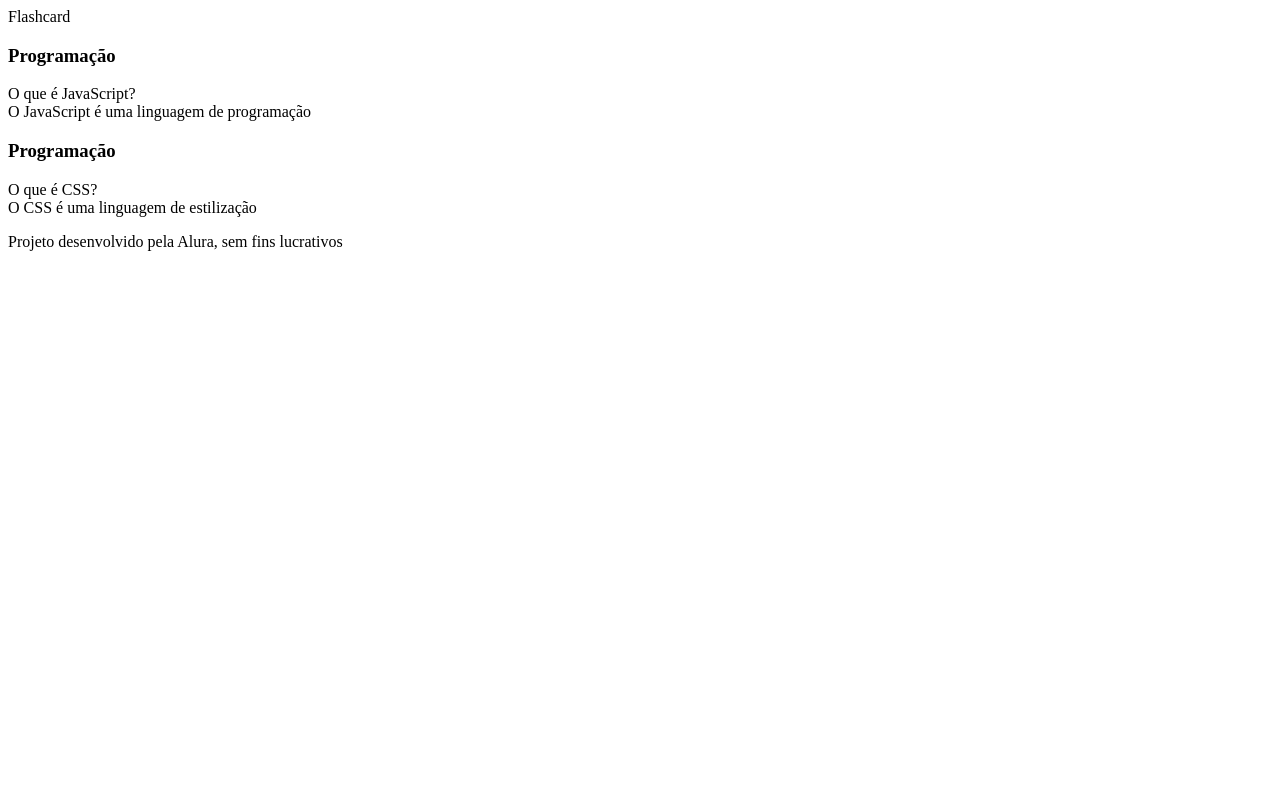
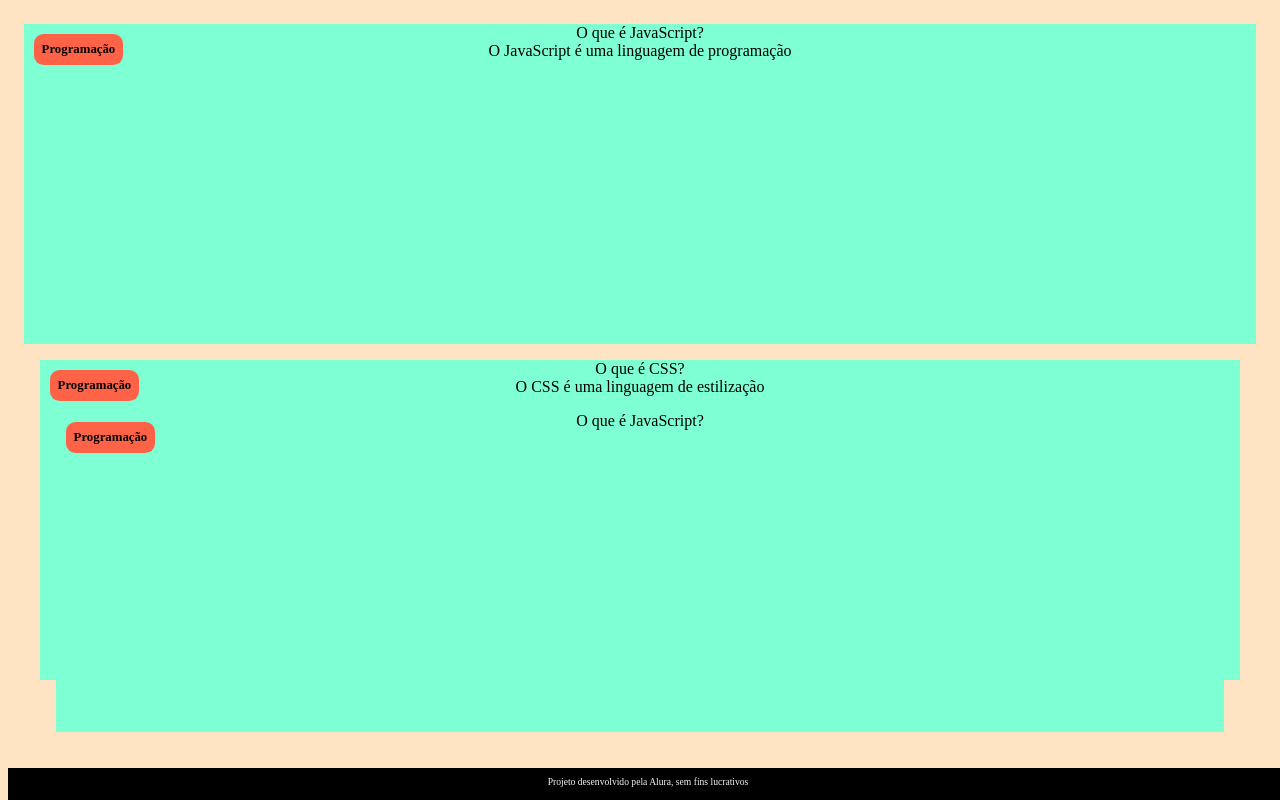
Before and after one commit to Kanuro/aluracards, a plain HTML site: page index.html in a window 1280 px wide. Drawn offline with Linux system fonts and the light colour scheme; a web font is replaced by a local one.

Commit message:
Add files via upload

```diff
--- /dev/null
+++ b/assets/Style.css
@@ -0,0 +1,48 @@
+body {
+    background-color:bisque;
+    font-family: bai jamjuree;
+}
+
+footer {
+     background-color: black;
+     color:  whitesmoke;
+      position: fixed;
+      bottom: 0;
+      width: 100%;
+      height: 2rem;
+}
+
+  footer p {
+          text-align: center;
+           font-size: 0.6rem;
+            margin-top: 0.5rem;
+  }
+
+  #container {
+    display: flex;
+}
+.cartao {
+  margin: 1rem 1rem;
+  background-color: aqua;
+  height: 20rem;
+  flex-grow: 1;
+  flex-basis: calc(33% - 6rem);
+}
+.cartao__conteudo {
+  text-align: center;
+  background-color: aquamarine;
+  height: 100%;
+}
+.cartao__conteudo {
+  text-align: center;
+  height: 100%;
+}
+.cartao__conteudo h3 {
+  background-color: tomato;
+  text-align: left;
+  padding: 0.5rem;
+  position: absolute;
+  margin: 0.6rem;
+  border-radius:0.6rem;
+  font-size: 1vw;
+}
--- a/index.html
+++ b/index.html
@@ -7,7 +7,8 @@
     <link rel="preconnect" href="https://fonts.gstatic.com" crossorigin />
     <link
       href="https://fonts.googleapis.com/css2?family=Bai+Jamjuree:ital,wght@0,200;0,300;0,400;0,500;0,600;0,700;1,200;1,300;1,400;1,500;1,600;1,700&display=swap"
-      rel="stylesheet"
+      rel="stylesheet">
+      <link rel="stylesheet" href="assets/Style.css">
     <title>Flashcard</title>
 </head>
 <body>
@@ -22,8 +23,8 @@
                     <div class="cartao__conteudo__resposta">
                         O JavaScript é uma linguagem de programação
                     </div>
+
                 </div>
-            </article>
             <article class="cartao">
                 <div class="cartao__conteudo">
                     <h3>Programação</h3>
@@ -33,6 +34,14 @@
                     <div class="cartao__conteudo__resposta">
                         O CSS é uma linguagem de estilização
                     </div>
+                    <article class="cartao">
+                        <div class="cartao__conteudo">
+                            <h3>Programação</h3>
+                            <div class="cartao_conteudo_pergunta">
+                                <p>O que é JavaScript?</p>
+                        </div>
+                    </div>
+                </article>
                 </div>
             </article>
         </section>
```
